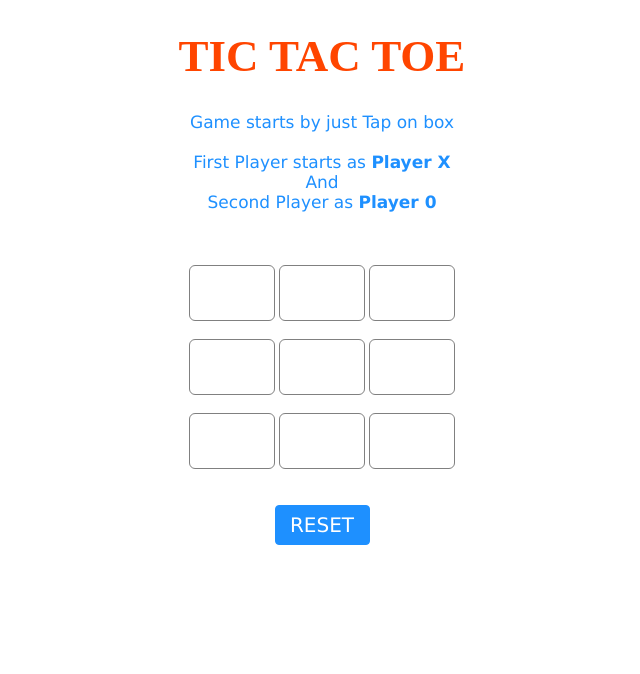
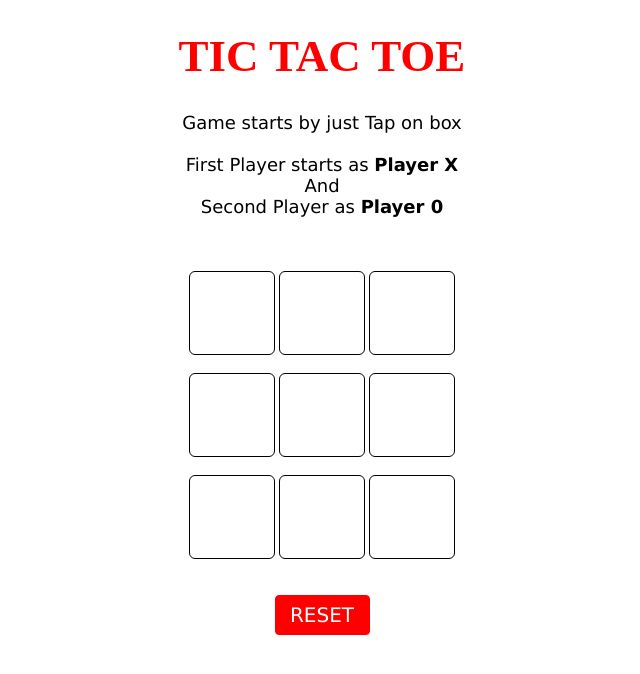
Before and after one commit to tmchuynh/Tic-Tac-Toe, a plain HTML site: page index.html in a window 1280 px wide. Shown: the whole page, without its empty margins (318-958 px from the left). Drawn offline with Linux system fonts and the light colour scheme.

Commit message:
edit style

```diff
--- a/main.css
+++ b/main.css
@@ -1,5 +1,5 @@
 h1 {
-    color: orangered;
+    color: red;
     font-size: 45px;
 }
 
@@ -13,9 +13,9 @@ h1 {
 #b8,
 #b9 {
     width: 80px;
-    height: 52px;
+    height: 80px;
     margin: auto;
-    border: 1px solid gray;
+    border: 1px solid black;
     border-radius: 6px;
     font-size: 30px;
     text-align: center;
@@ -25,11 +25,11 @@ h1 {
     box-sizing: border-box;
     width: 95px;
     height: 40px;
-    border: 1px solid dodgerblue;
+    border: 1px solid red;
     margin: auto;
     border-radius: 4px;
     font-family: Verdana, Geneva, Tahoma, sans-serif;
-    background-color: dodgerblue;
+    background-color: red;
     color: white;
     font-size: 20px;
     cursor: pointer;
@@ -40,7 +40,7 @@ h1 {
 
 #turns {
     font-family: Verdana, Geneva, Tahoma, sans-serif;
-    color: dodgerblue;
+    color: red;
     font-size: 20px;
 }
 
@@ -56,6 +56,6 @@ h1 {
 
 #instruction {
     font-family: Verdana, Geneva, Tahoma, sans-serif;
-    color: dodgerblue;
-    font-size: 17px;
+    color: black;
+    font-size: 18px;
 }
```
